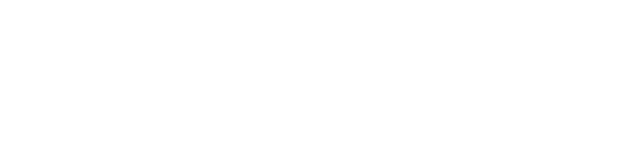
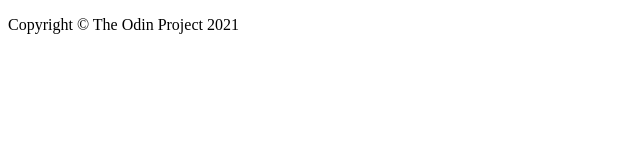
Before and after one commit to dingdongg/odin-landing-page, a plain HTML site: page index.html in a window 1280 px wide. Shown: the whole page, without its empty margins (0-640 px from the left). Drawn offline with Linux system fonts and the light colour scheme.

Commit message:
finished footer in index.html, made flexbox in style.css

```diff
--- a/index.html
+++ b/index.html
@@ -11,6 +11,8 @@
         <div class="info"></div>
         <div class="quote"></div>
         <div class="signup"></div>
-        <div class="footer"></div>
+        <div class="footer">
+            <p>Copyright © The Odin Project 2021</p>
+        </div>
     </body>
 </html>
--- a/style.css
+++ b/style.css
@@ -0,0 +1,4 @@
+body {
+    display: flex;
+    flex-direction: column;
+}
```
